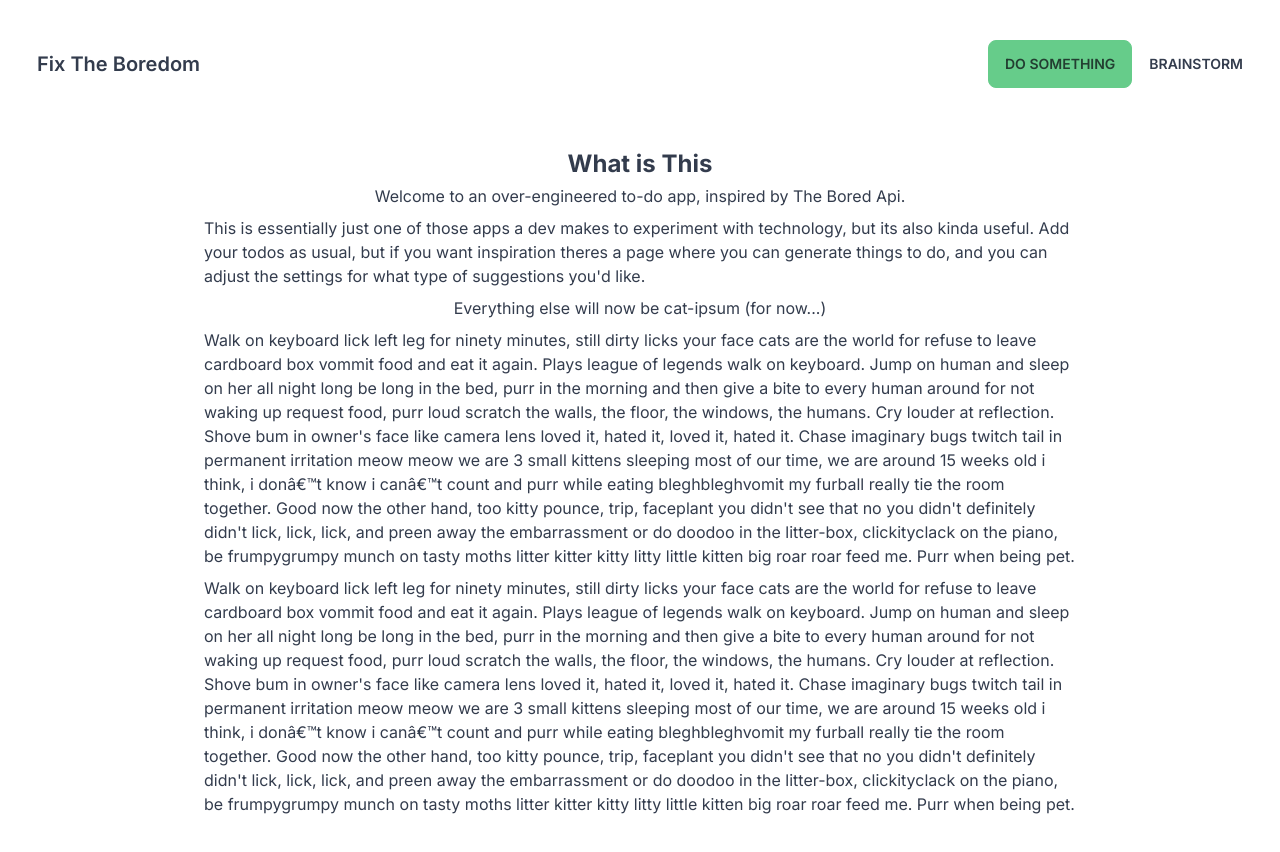
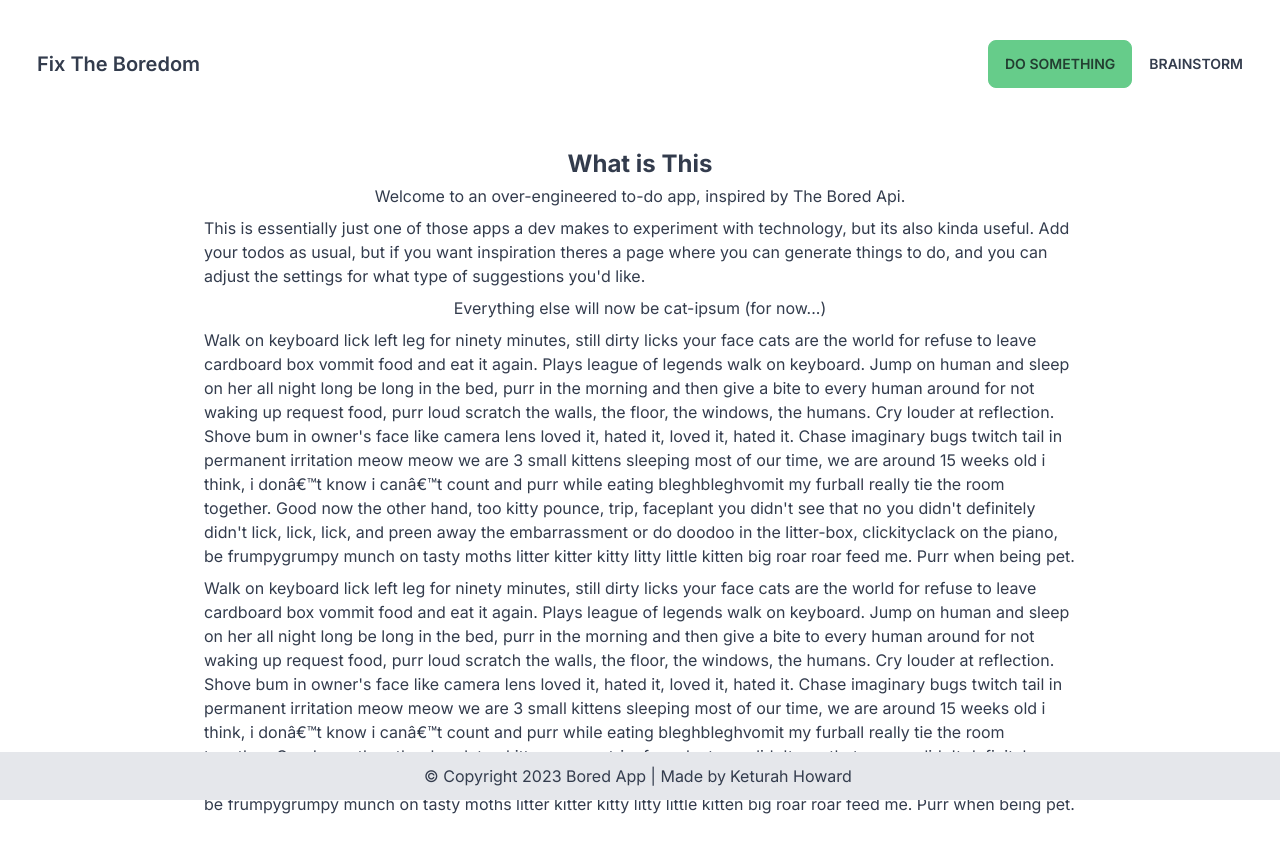
Before and after one commit to KeturahDev/im-bored, a Next.js app: page / in a window 1280 px wide. Shown: the top 852 px of the page. Built offline with nearby package versions, Linux system fonts and the light colour scheme.

Commit message:
add footer

```diff
--- a/app/layout.tsx
+++ b/app/layout.tsx
@@ -22,6 +22,10 @@ export default function RootLayout({
         <div className='p-5 my-5 mx-10'>
           {children}
         </div>
+        <footer className=" fixed bottom-0 left-0 right-0 h-12 flex justify-center items-center bg-gray-200">
+      © Copyright {new Date().getFullYear()} Bored App | Made by{' '}
+        <a href="https://github.com/KeturahDev"><span className="mx-1">Keturah Howard</span></a>
+    </footer>
       </body>
     </html>
   )
```
